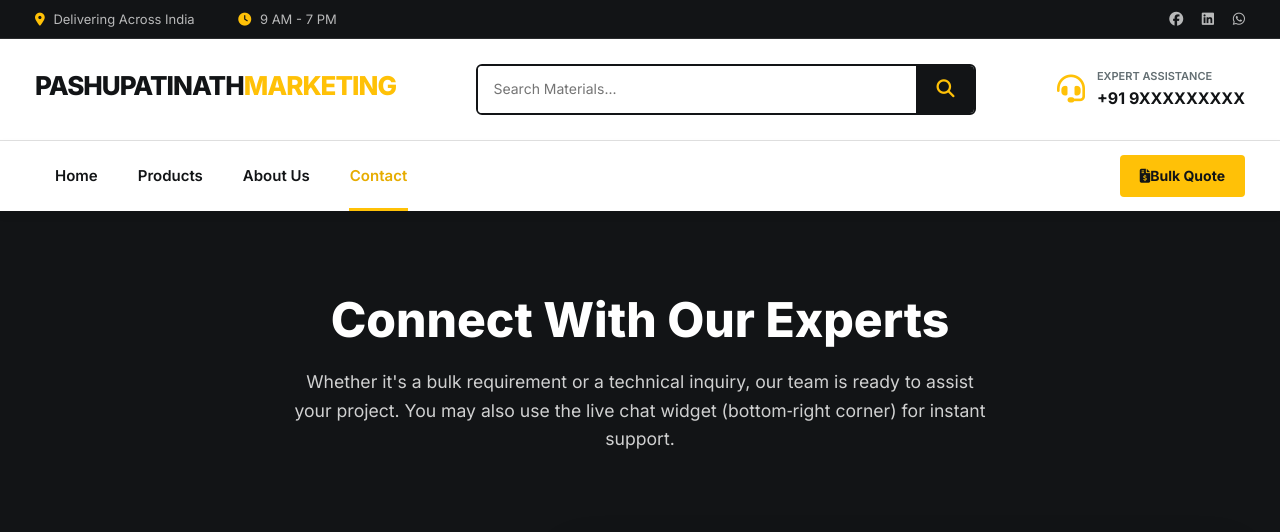
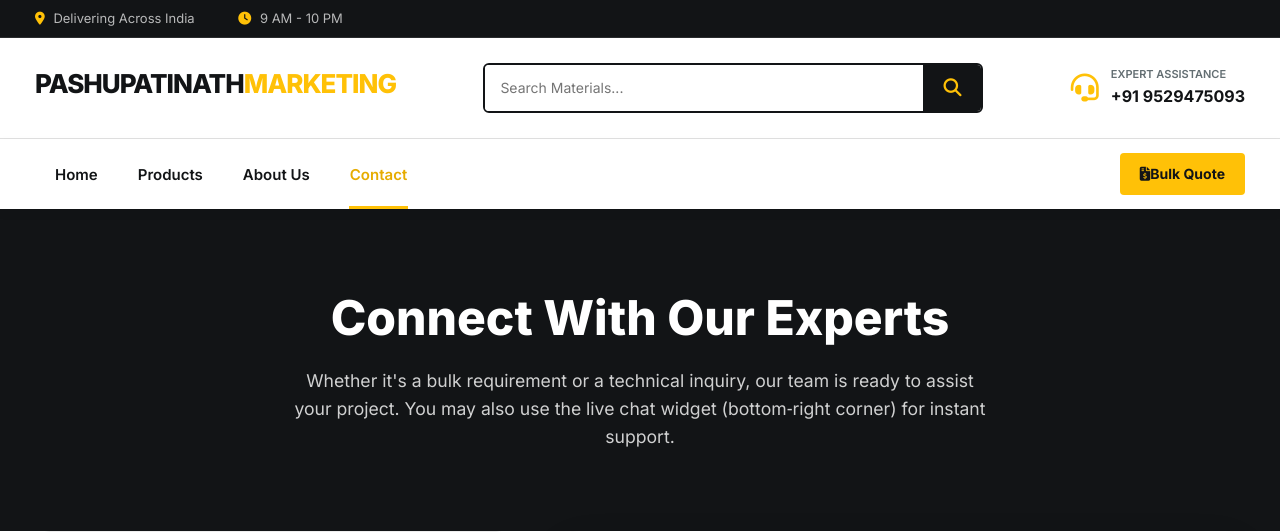
Before and after one commit to Omhursal45/hardware-shop-website, a Django app: page /contact/ in a window 1280 px wide. Shown: the top 532 px of the page. Run offline with Django 5.2, Linux system fonts and the light colour scheme; some libraries are stand-ins or nearby versions.

Commit message:
Add contact number and fix the formating

```diff
--- a/shop/templates/base.html
+++ b/shop/templates/base.html
@@ -17,13 +17,13 @@
     <div class="container top-bar-flex">
         <div class="top-info">
             <span><i class="fa-solid fa-location-dot"></i> <span class="hide-mobile">Delivering Across India</span><span class="show-mobile">India</span></span>
-            <span><i class="fa-solid fa-clock"></i> 9 AM - 7 PM</span>
+            <span><i class="fa-solid fa-clock"></i> 9 AM - 10 PM</span>
         </div>
-        <div class="top-social">
+        <!-- <div class="top-social">
             <a href="#"><i class="fa-brands fa-facebook"></i></a>
             <a href="#"><i class="fa-brands fa-linkedin"></i></a>
             <a href="#"><i class="fa-brands fa-whatsapp"></i></a>
-        </div>
+        </div> -->
     </div>
 </div>
 
@@ -46,7 +46,7 @@
             <div class="support-icon"><i class="fa-solid fa-headset"></i></div>
             <div class="support-text">
                 <small>Expert Assistance</small>
-                <strong>+91 9XXXXXXXXX</strong>
+                <strong>+91 9529475093</strong>
             </div>
         </div>
     </div>
```
